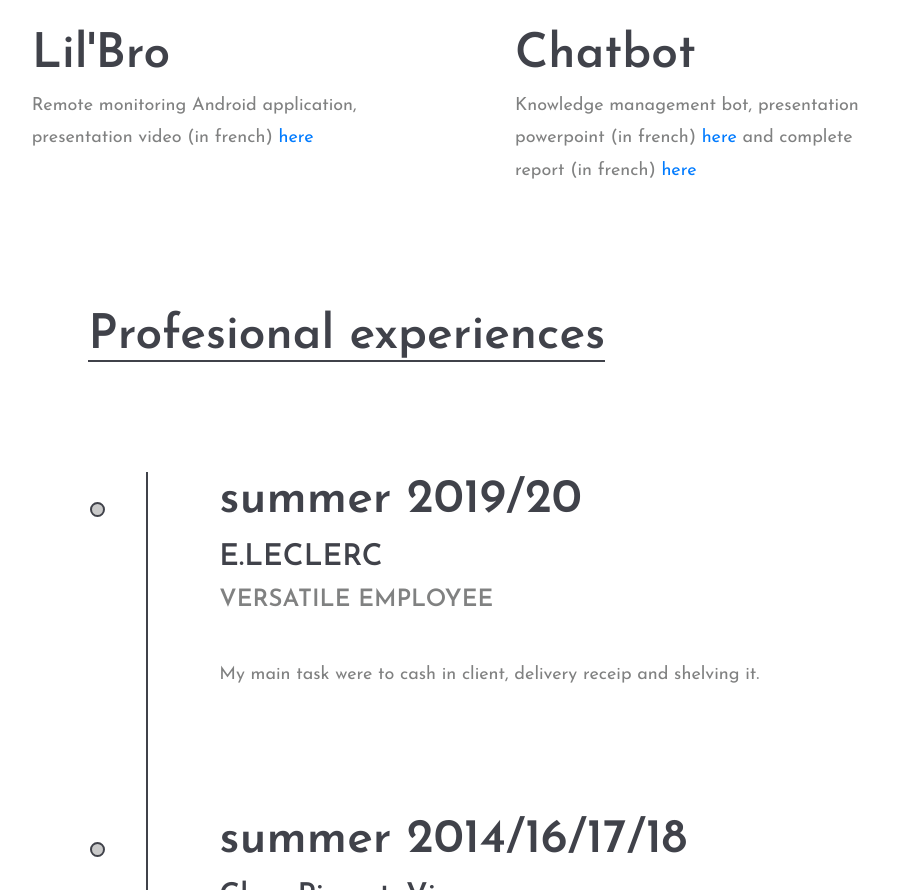
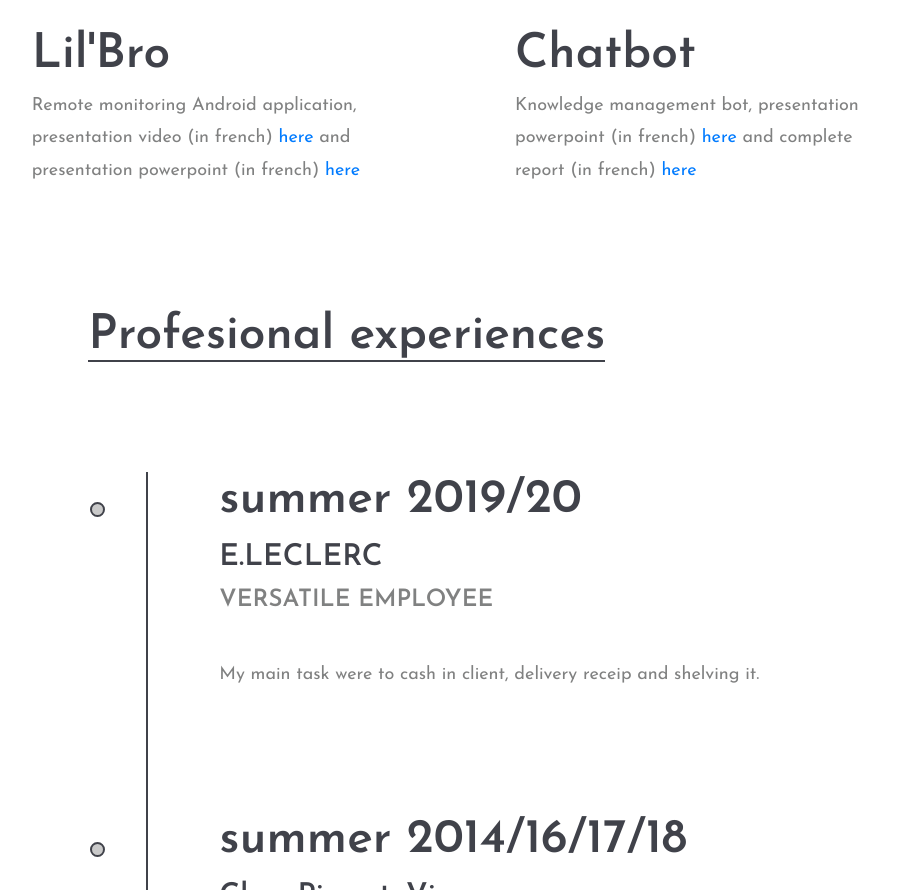
Before and after one commit to Lateuh/cv, a plain HTML site: page index_en.html in a window 1280 px wide. Shown: the part 5107-5997 px from the top of the page, without its empty margins (140-1043 px from the left). Drawn offline with Linux system fonts and the light colour scheme.

Commit message:
ajout presentation pdf lilbro

```diff
--- a/index_en.html
+++ b/index_en.html
@@ -334,7 +334,7 @@
 						<div class="portfolio-item">
 							<a href="img/portfolio/lilbro.png" class="set-bg port-pic" data-setbg="img/portfolio/lilbro.png"></a>
 							<h2>Lil'Bro</h2>
-							<p>Remote monitoring Android application, presentation video (in french) <a href="https://www.youtube.com/watch?v=8ONHd3Ti_N8" target="_blank" rel="noreferrer noopener">here</a></p>
+							<p>Remote monitoring Android application, presentation video (in french) <a href="https://www.youtube.com/watch?v=8ONHd3Ti_N8" target="_blank" rel="noreferrer noopener">here</a> and presentation powerpoint (in french) <a href="Presentation_Lil-Bro.pdf" target="_blank" rel="noreferrer noopener">here</a></p>
 						</div>
 					</div>
 					<div class="col-12 col-md-4 offset-xl-1">
```
Also changed, not shown: index.html (+1 -1 lines), 1 other file.
